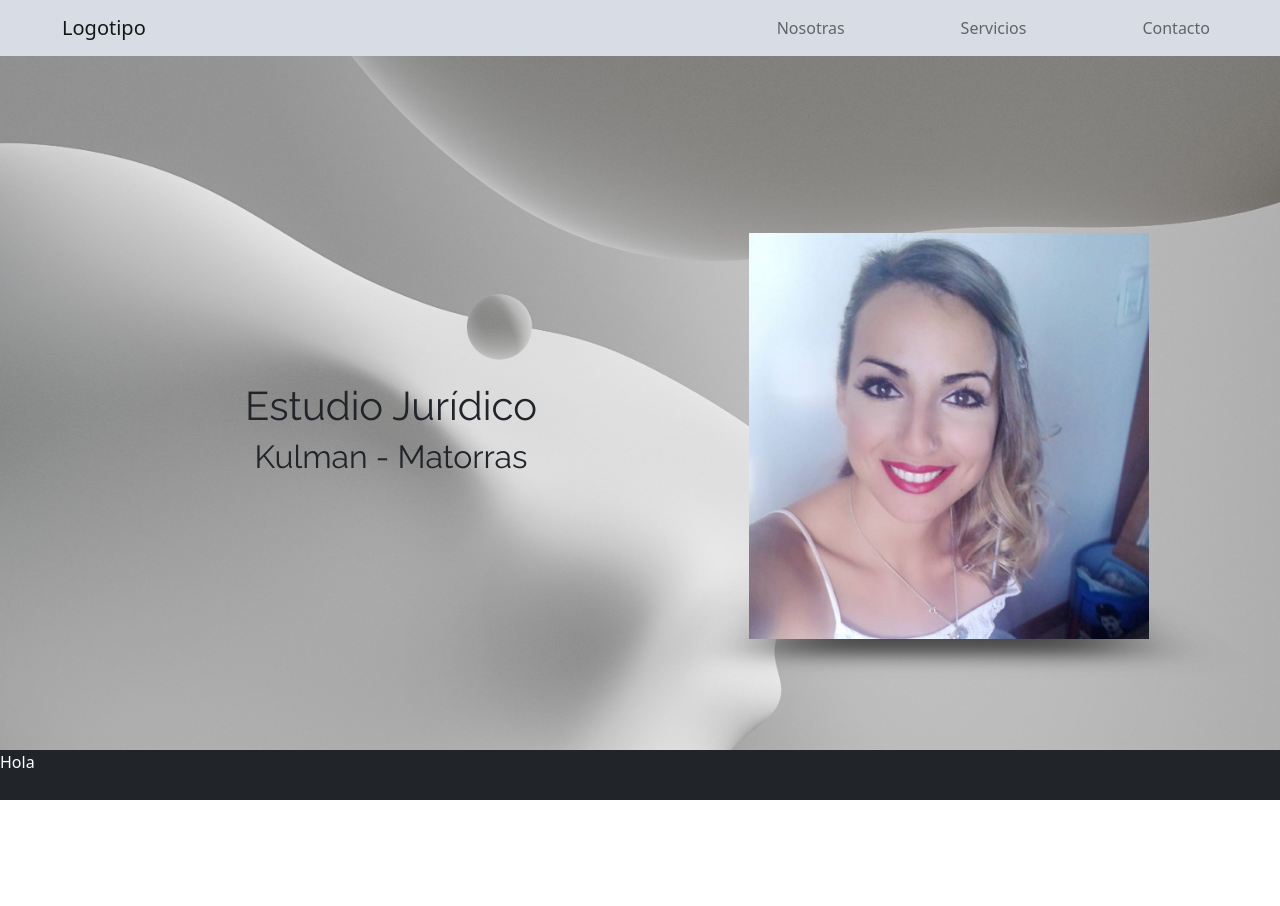
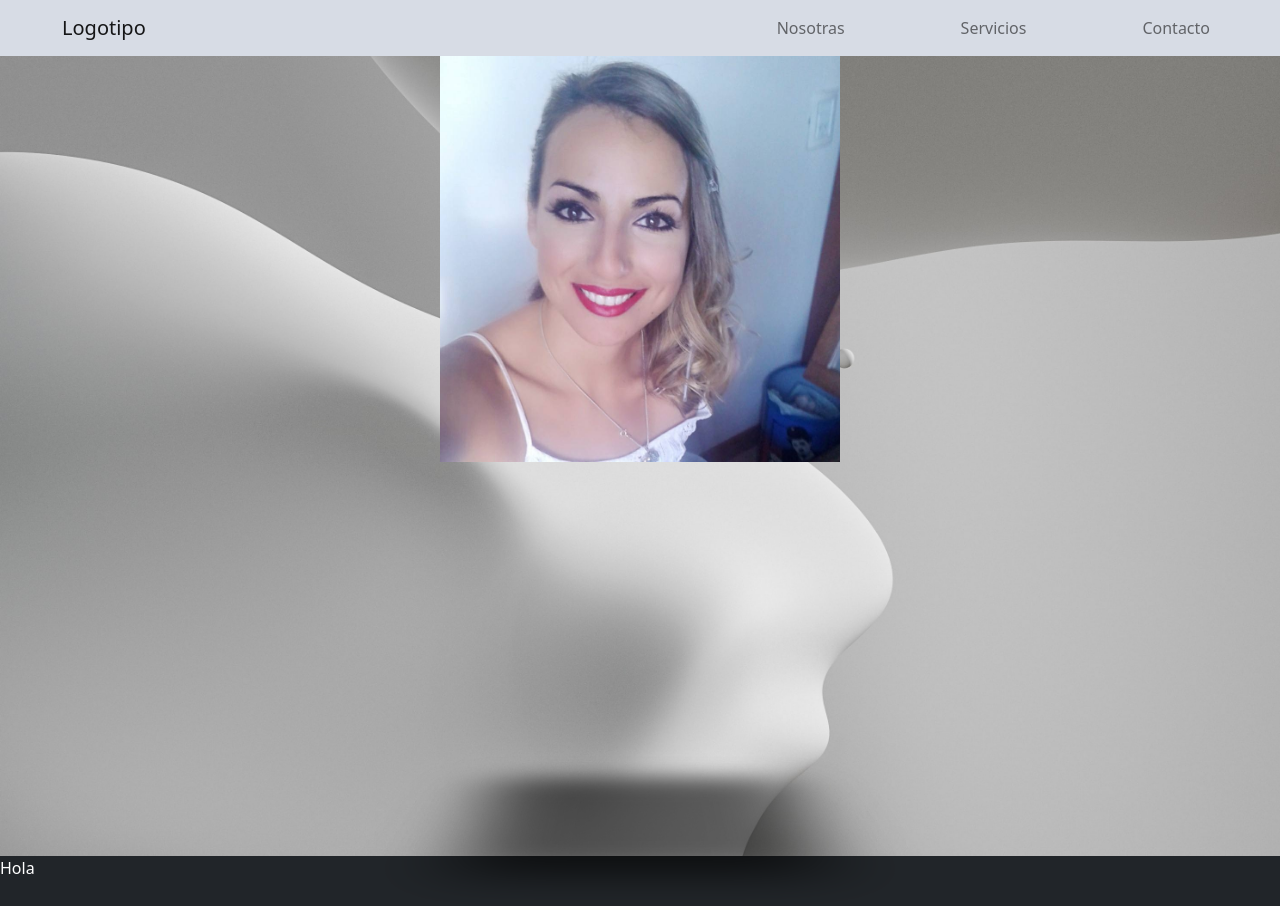
Before and after one commit to marioromero959/web-page-proyect, an Angular app: page /home in a window 1280 px wide. Before the commit the page ends 800 px from the top, so only its background shows below. Built offline with nearby package versions, Linux system fonts and the light colour scheme.

Commit message:
cambios en home

```diff
--- a/src/app/home/components/home.component.html
+++ b/src/app/home/components/home.component.html
@@ -1,9 +1,5 @@
-
+<h1>Alexis gai</h1>
 <div class="container">
-    <div class="titulo">
-        <h1>Estudio Jurídico</h1>
-        <h2>Kulman - Matorras</h2>
-    </div>
     <div class="swiper">
         <div class="swiper-wrapper">
             <div class="swiper-slide">
--- a/src/app/home/components/home.component.scss
+++ b/src/app/home/components/home.component.scss
@@ -10,7 +10,7 @@
 }
 .swiper {
     width: 400px;
-    height: 400px;
+    height: 100vh;
 }
 
 .swiper-slide {
```
